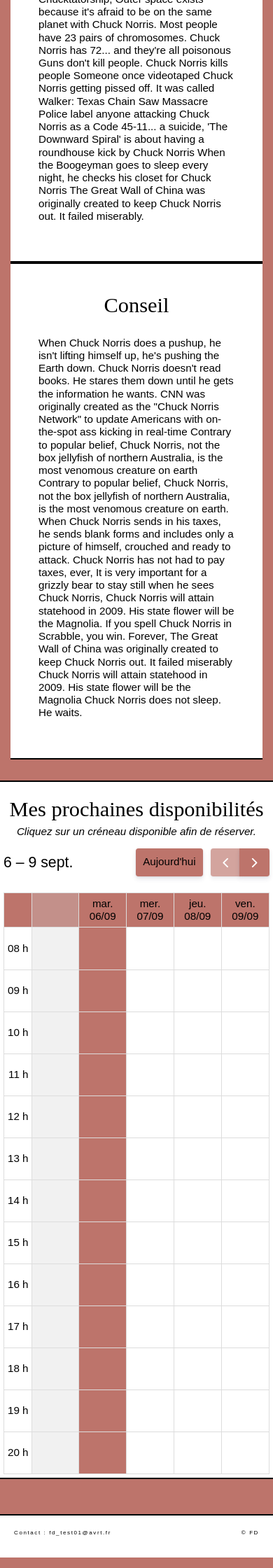
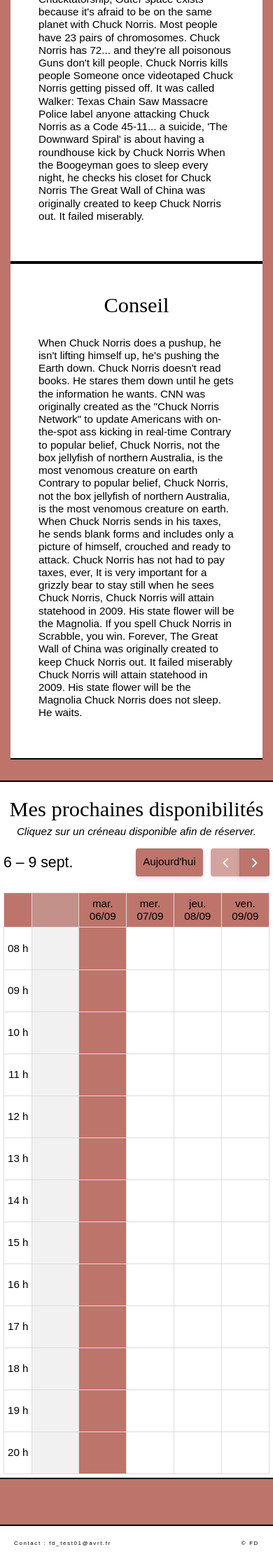
Before and after one commit to fdjapon/fdjapon.github.io, a Jekyll site: the page built from reservations.md, in a window 390 px wide. Shown: the part 1258-3498 px from the top of the page at 70% size. Built offline with Jekyll 4.4.1, drawn with Linux system fonts in a browser that asks for light colours; nearby versions of some CDN libraries.

Commit message:
UPDATE CSS

```diff
--- a/_sass/main.scss
+++ b/_sass/main.scss
@@ -321,7 +321,7 @@ footer {
   }
 
   #reservation > div {
-    margin: 0 15px;
+    margin: 0 15px 15px;
     padding: 5px;
     & > h2 {
       text-align: center;
```
